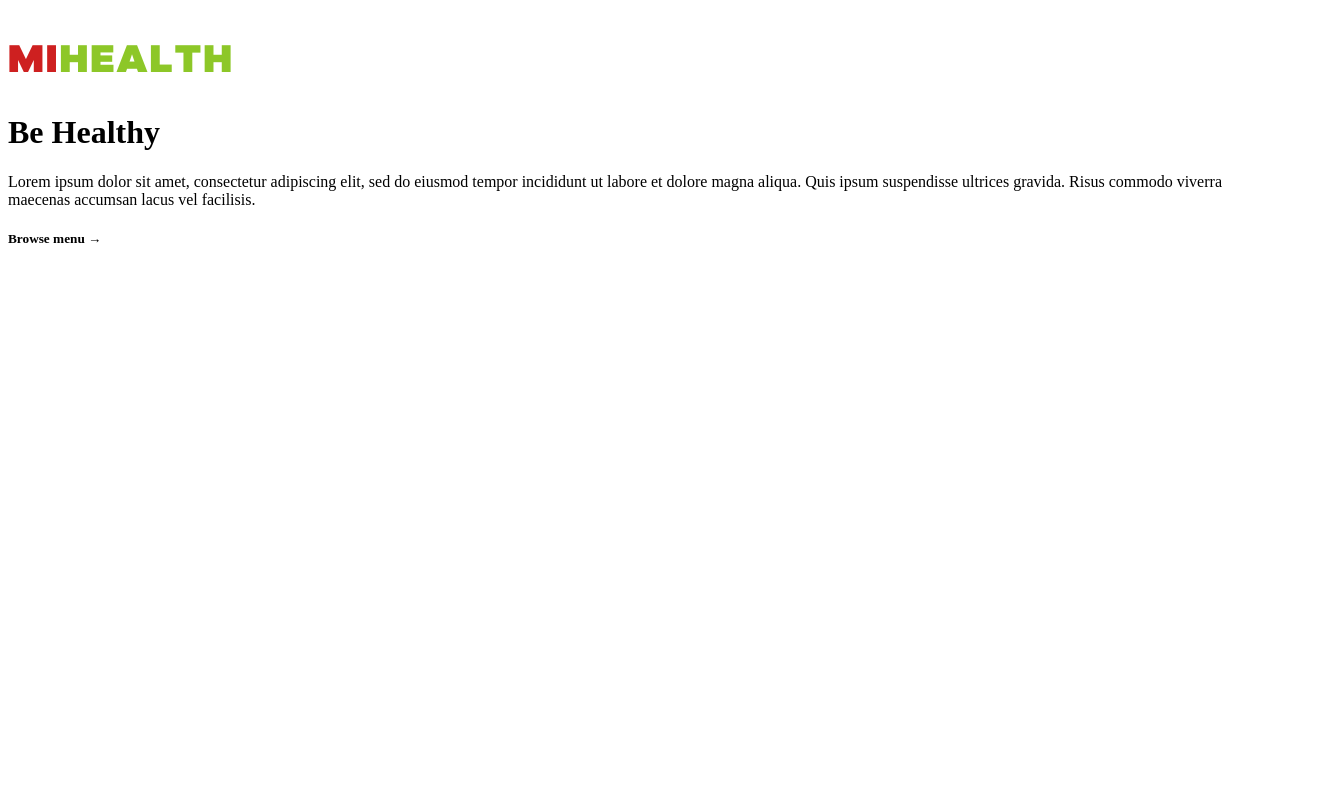
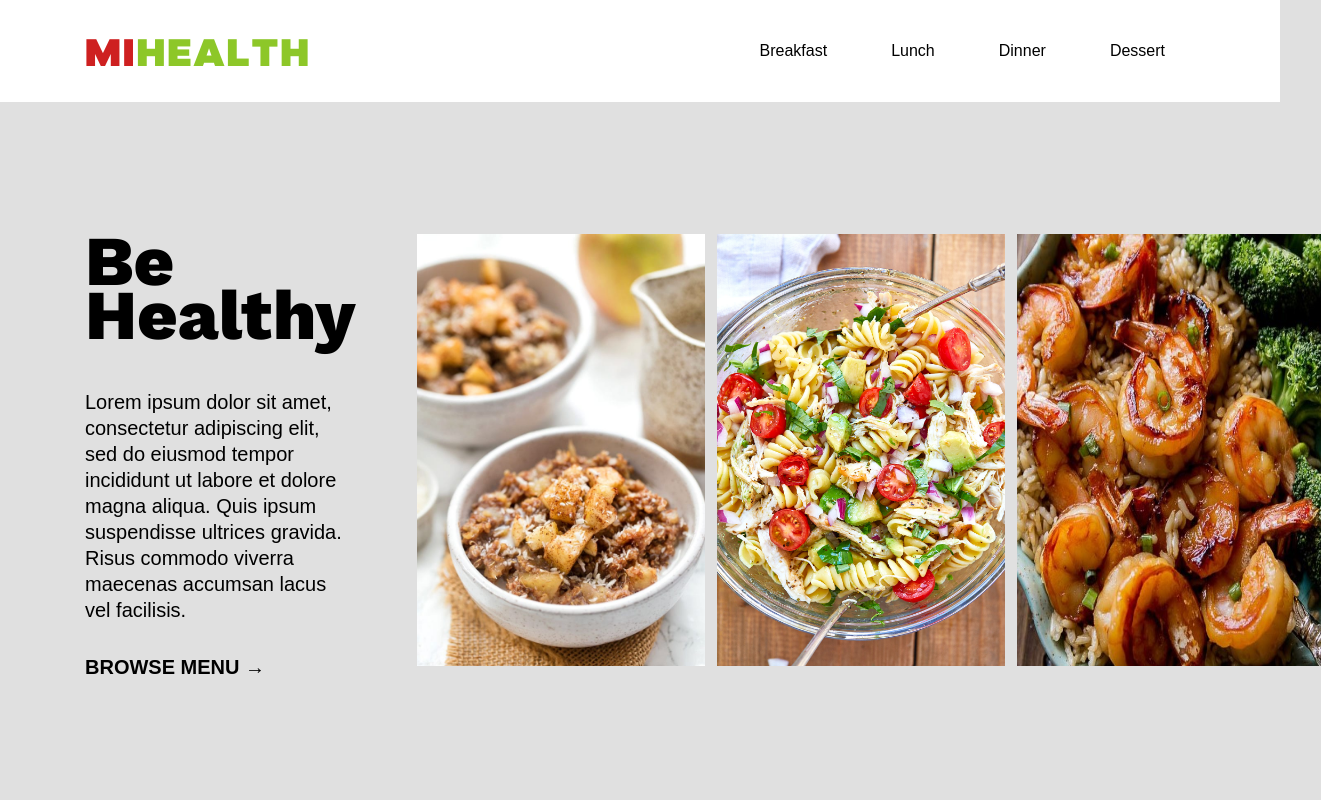
Before and after one commit to gvamaral/miHealth, a plain HTML site: page index.html in a window 1280 px wide. Shown: the whole page, 1321 px wide, since content can reach past the window. Drawn offline with Linux system fonts and the light colour scheme.

Commit message:
Page almost ready

```diff
--- a/index.html
+++ b/index.html
@@ -5,13 +5,26 @@
         <title>MIHealth</title>
     </head>
     <body>
-        <header>
+        <header class="container">
             <h2><span>MI</span>HEALTH</h2>
+            <nav>
+                <a href="#">Breakfast</a>
+                <a href="#">Lunch</a>
+                <a href="#">Dinner</a>
+                <a href="#">Dessert</a>
+            </nav>
         </header>
-        <h1>Be Healthy</h1>
-        <p>Lorem ipsum dolor sit amet, consectetur adipiscing elit, sed do eiusmod tempor incididunt ut
-        labore et dolore magna aliqua. Quis ipsum suspendisse ultrices gravida. Risus commodo viverra
-        maecenas accumsan lacus vel facilisis.</p>
-        <h5>Browse menu &rarr;</h5>
+        <div class="page">
+            <div class="content">
+                <h1>Be Healthy</h1>
+                <p>Lorem ipsum dolor sit amet, consectetur adipiscing elit, sed do eiusmod tempor incididunt ut
+                labore et dolore magna aliqua. Quis ipsum suspendisse ultrices gravida. Risus commodo viverra
+                maecenas accumsan lacus vel facilisis.</p>
+                <h5>BROWSE MENU &rarr;</h5>
+            </div>
+            <img src="images/fresh-breakfast.jpg">
+            <img src="images/sweet-lunch.jpg">
+            <img src="images/delicious-dinner.jpg">
+        </div>
     </body>
 </html>
--- a/src/style.css
+++ b/src/style.css
@@ -1,13 +1,68 @@
 @font-face {
     font-family: nick-titling;
     src: url(../fonts/nick-titling.ttf);
+}
+@font-face {
+    font-family: worksans-extrabold;
+    src: url(../fonts/WorkSans-ExtraBold.ttf);
+}
+header{
+    display: flex;
+    background-color: #FFF;
+    align-items: center;
+    padding: 27px 85px;
+    justify-content: space-between;
 }
 h2{
     font-size: 40px;
     letter-spacing: 2px;
     font-family: nick-titling;
     color: #8dc728;
+    margin: 0;
+    padding: 0;
+    border: 0;
+}
+a{
+    color: black;
+    text-decoration: none;
+    margin:30px;
+    font-family: sans-serif;
+    font-size: medium;
 }
 span{
-    color:#ce2020;
+    color: #ce2020;
 }
+body{
+    background-color: #e0e0e0;
+    margin: 0;
+}
+.page{
+    display: flex;
+    justify-content: space-between;
+    align-items: center;
+    padding: 85px;
+    gap: 12px
+}
+h1{
+    font-family: worksans-extrabold;
+    font-size: 70px;
+    line-height: 54px;
+}
+p{
+    font-family: sans-serif;
+    font-size: 20px;
+    line-height: 26px;
+}
+.content{
+    width: 300rem;
+    margin-right: 50px;
+    align-self: left;
+}
+h5{
+    font-family: sans-serif;
+    font-size: 20px;
+}
+img{
+    height: 27em;
+    width: 19em;
+}
```
Also changed, not shown: fonts/WorkSans-ExtraBold.ttf (added), images/delicious-dinner.jpg (added), images/fresh-breakfast.jpg (added), images/sweet-lunch.jpg (added).
